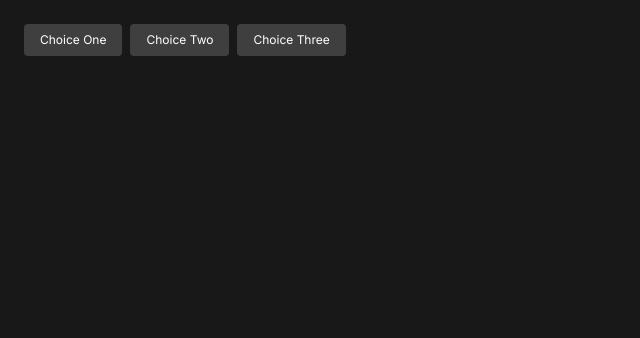
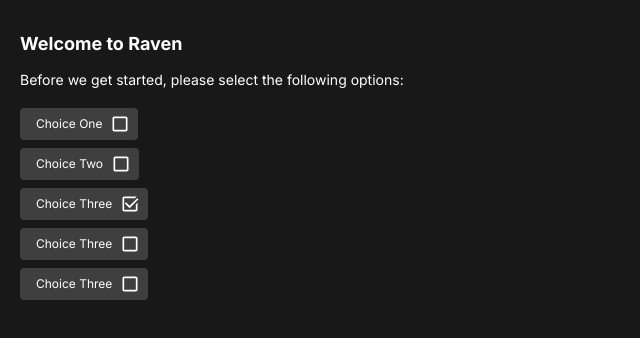
Before and after one commit to william-horn/team-maker, a Next.js app: page / in a window 1280 px wide. Shown: the top 338 px of the page, without its empty margins (0-640 px from the left). Built offline with nearby package versions, Linux system fonts and the light colour scheme.

Commit message:
added selection limit feature

```diff
--- a/components/Buttons/Button.jsx
+++ b/components/Buttons/Button.jsx
@@ -62,7 +62,7 @@
     selected: false,
   })
 
-  const className = `custom-button align-middle px-2 m-1 text-white items-center transition-all bg-[#3f3f3f] rounded w-fit ${textDisplay} ${textStyle} ${textSize} ${textWeight}`
+  const className = `custom-button align-middle px-2 text-white items-center transition-all bg-[#3f3f3f] rounded w-fit ${textDisplay} ${textStyle} ${textSize} ${textWeight}`
 
   // Button data holding state setter and getter. Gets passes to handler callbacks
   const buttonData = {
--- a/components/Buttons/ButtonGroup.jsx
+++ b/components/Buttons/ButtonGroup.jsx
@@ -27,7 +27,11 @@
     findActiveId,
     updateActiveIds,
     findButtonId,
+    onSelectionLimitReached,
+    unselectLastChoice,
     buttonIdList,
+    activeIds,
+    selectionLimit,
     onSelect: group_onSelect,
     onUnselect: group_onUnselect,
   } = buttonGroupContext;
@@ -61,6 +65,17 @@
   }
 
   const buttonClick = (_systemButtonData) => {
+
+    if (selectionLimit > -1 && activeIds.length >= selectionLimit && !isSelected) {
+      if (unselectLastChoice) {
+        activeIds.pop();
+
+      } else {
+        onSelectionLimitReached(buttonData);
+        return;
+      }
+    }
+
     buttonData.isSelected = !isSelected;
 
     group_onClick(buttonData);
@@ -76,7 +91,11 @@
   }
 
   return (
-    <Button onClick={buttonClick} {...rest}>
+    <Button
+    rightIcon={`/icons/checkbox_${isSelected ? 'selected' : 'unselected'}.svg`}
+    onClick={buttonClick}
+    {...rest}
+    >
       {children}
     </Button>
   )
@@ -89,12 +108,15 @@
   onClick=emptyFunc,
   onSelect=emptyFunc,
   onUnselect=emptyFunc,
+  onSelectionLimitReached=emptyFunc,
+
+  unselectLastChoice=false,
 
   defaultSelect=[],
   groupName="Button Group",
   mode="select",
 
-  limit=false,
+  selectionLimit=-1,
 }) {
   const multipleSelected = Array.isArray(defaultSelect);
 
@@ -139,15 +161,19 @@
       onClick,
       groupName,
       mode,
+      selectionLimit,
       findButtonId,
       findActiveId,
       updateActiveIds,
+      activeIds,
       onSelect,
+      unselectLastChoice,
+      onSelectionLimitReached,
       buttonIdList,
       onUnselect,
     }}
     >
-      <div className="flex custom-button-group">
+      <div className="flex flex-col gap-2 custom-button-group">
         {children}
       </div>
     </ButtonGroupProvider>
--- a/components/ClientComponent.jsx
+++ b/components/ClientComponent.jsx
@@ -31,19 +31,29 @@
     console.log("button has been unselected: ", data, state);
   }
 
+  const onSelectionLimitReached = data => {
+    console.log("selection limit reached: ", data);
+  }
+
   return <div className="p-5">
 
+    <Heading>Welcome to Raven</Heading>
+    <Text className="pb-4">Before we get started, please select the following options:</Text>
     <ButtonGroup
     mode="select"
-    limit="2"
-    defaultSelect="one"
+    defaultSelect="three"
+    selectionLimit="2"
+    unselectLastChoice={true}
     onSelect={buttonSelected}
     onUnselect={buttonUnselected}
+    onSelectionLimitReached={onSelectionLimitReached}
     groupName="group one"
     >
       <ButtonGroup.Button id="one">Choice One</ButtonGroup.Button>
       <ButtonGroup.Button id="two">Choice Two</ButtonGroup.Button>
       <ButtonGroup.Button id="three">Choice Three</ButtonGroup.Button>
+      <ButtonGroup.Button id="four">Choice Three</ButtonGroup.Button>
+      <ButtonGroup.Button id="five">Choice Three</ButtonGroup.Button>
     </ButtonGroup>
 
     {/* <ButtonGroup
```
